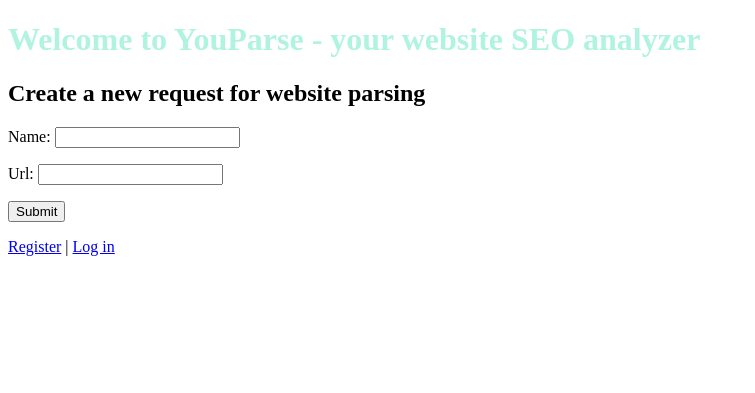
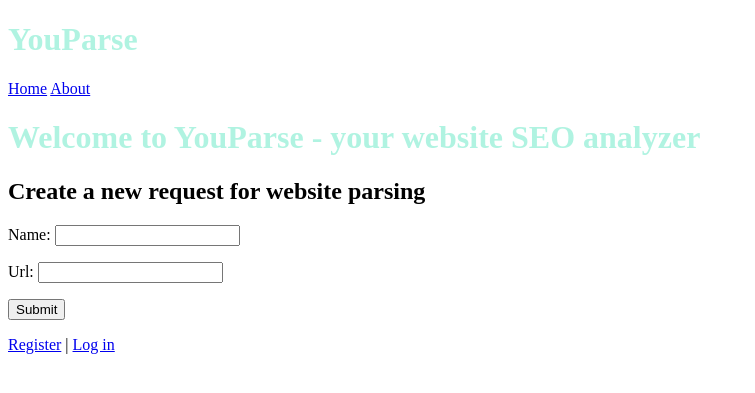
Before and after one commit to KAKYADEV/Django-Parser, a Django app: page / in a window 1280 px wide. Shown: the top 393 px of the page, without its empty margins (0-755 px from the left). Run offline with Django 5.2, Linux system fonts and the light colour scheme; parts of the project's set-up code (start-up, migrations or seed data) failed here and were passed over.

Commit message:
Refactor base.html to include header and navigation

```diff
--- a/parser/parse/templates/parse/base.html
+++ b/parser/parse/templates/parse/base.html
@@ -8,7 +8,16 @@
         <link type="text/css" href="{% static 'parse/stile1.css' %}" rel="stylesheet" />
     </head>
     <body>
-        {% block content %}
-        {% endblock %}
+        <header>
+            <h1>YouParse</h1>
+            <nav>
+                <a href="{% url 'index' %}">Home</a>
+                <a href="{% url 'about' %}">About</a>
+            </nav>
+        </header>
+        <div class="container">
+            {% block content %}
+            {% endblock %}
+        </div>
     </body>
 </html>
```
